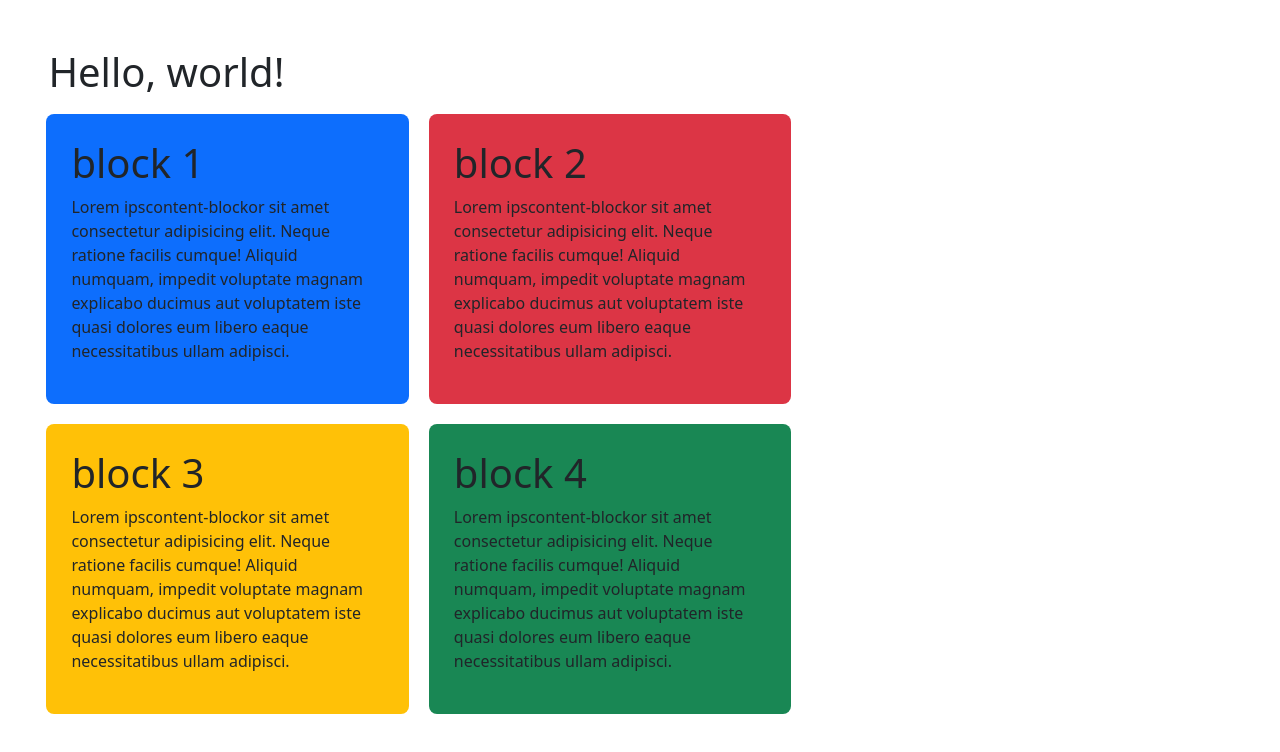
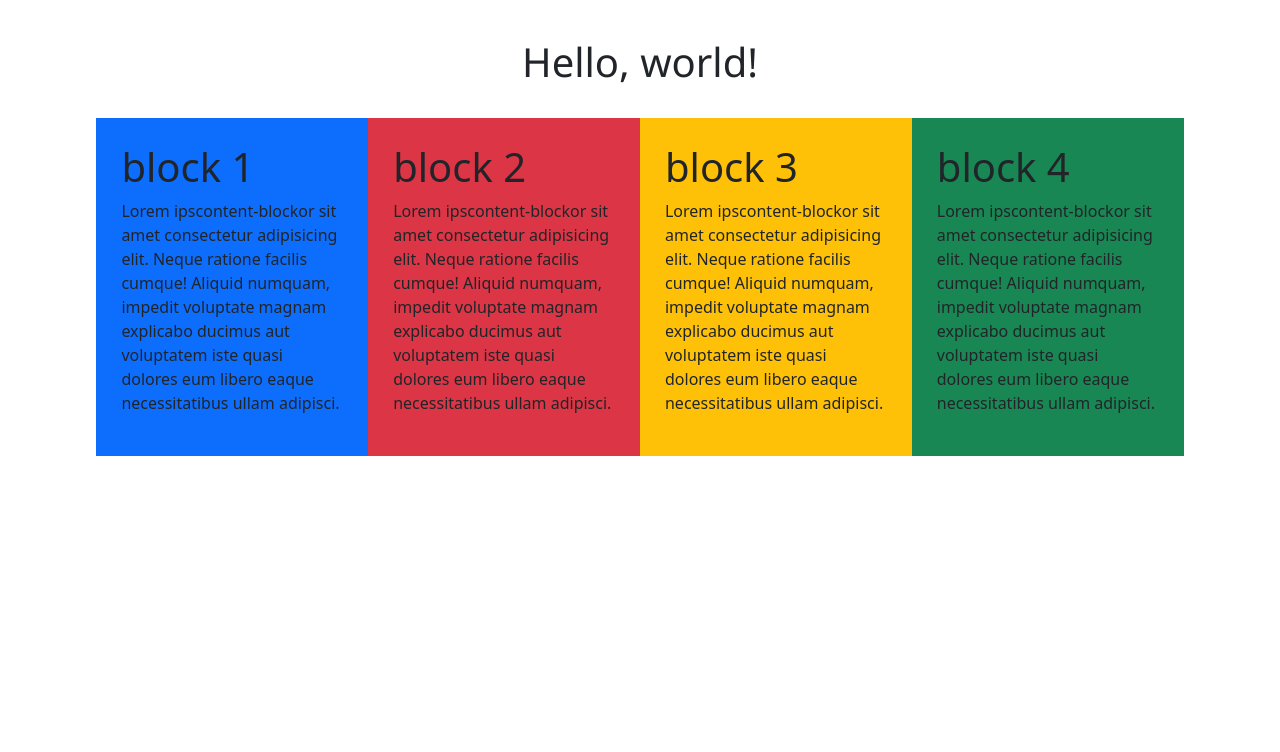
Before and after one commit to wowotarou/Layouting, a plain HTML site: page index.html in a window 1280 px wide. Drawn offline with nearby package versions, Linux system fonts and the light colour scheme.

Commit message:
Update col dan row

```diff
--- a/assets/css/styles.css
+++ b/assets/css/styles.css
@@ -1,10 +1,12 @@
+.header {
+  text-align: center;
+  font-family: "Segoe UI", Tahoma, Geneva, Verdana, sans-serif;
+}
+
 .container {
-    margin: 10px;
-    padding: 3%;
+  padding: 3%;
 }
 
 .content-block {
-    float: left;
-    margin: 10px;
-    padding: 25px;
+  padding: 25px;
 }
--- a/index.html
+++ b/index.html
@@ -15,10 +15,12 @@
   </head>
   <body>
     <div class="container">
-    <h1>Hello, world!</h1>
+    <header class="header"><h1>Hello, world!</h1>
+    </header>
+    <br>
 
     <div class="row">
-      <div class="content-block bg-primary rounded-3 col-md-4">
+      <div class="content-block bg-primary col-md-3">
         <h1>block 1</h1>
         <p>
           Lorem ipscontent-blockor sit amet consectetur adipisicing elit. Neque ratione
@@ -28,7 +30,7 @@
         </p>
       </div>
 
-      <div class="content-block bg-danger rounded-3 col-md-4">
+      <div class="content-block bg-danger col-md-3">
         <h1>block 2</h1>
         <p>
           Lorem ipscontent-blockor sit amet consectetur adipisicing elit. Neque ratione
@@ -38,7 +40,7 @@
         </p>
       </div>
 
-      <div class="content-block bg-warning rounded-3 col-md-4">
+      <div class="content-block bg-warning col-md-3">
         <h1>block 3</h1>
         <p>
           Lorem ipscontent-blockor sit amet consectetur adipisicing elit. Neque ratione
@@ -48,7 +50,7 @@
         </p>
       </div>
 
-      <div class="content-block bg-success rounded-3 col-md-4">
+      <div class="content-block bg-success col-md-3">
         <h1>block 4</h1>
         <p>
           Lorem ipscontent-blockor sit amet consectetur adipisicing elit. Neque ratione
```
